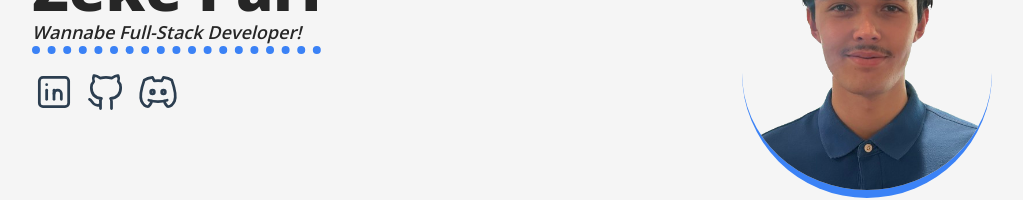
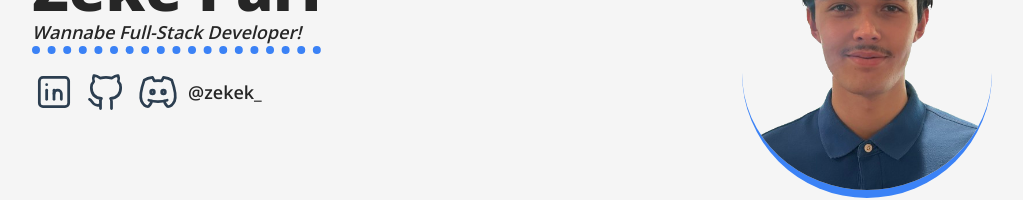
Before and after one commit to zekepari/zekepari, a Next.js app: page / in a window 1280 px wide. Shown: the part 288-488 px from the top of the page, without its empty margins (128-1151 px from the left). Built offline with nearby package versions, Linux system fonts and the light colour scheme.

Commit message:
better discord contact

```diff
--- a/src/app/page.tsx
+++ b/src/app/page.tsx
@@ -10,10 +10,10 @@ export default function Home() {
             <div>
               <h1 className="text-6xl font-black">Zeke Pari</h1>
               <h2 className="text-lg font-semibold italic border-b-8 border-dotted border-blue-500 mb-4">Wannabe Full-Stack Developer!</h2>
-              <div className="flex space-x-2">
-                <LinkedIn className="hover:transition hover:stroke-blue-500 duration-300" />
-                <GitHub className="hover:transition hover:stroke-blue-500 duration-300" />
-                <Discord className="hover:transition hover:stroke-blue-500 duration-300" />
+              <div className="flex items-center space-x-2">
+                <a href="https://www.linkedin.com/in/ezekiel-pari-96a458258/" target="_blank"><LinkedIn className="hover:transition hover:stroke-blue-500 duration-300" /></a>
+                <a href="https://github.com/zekepari" target="_blank"><GitHub className="hover:transition hover:stroke-blue-500 duration-300" /></a>
+                <Discord /><span className="text-lg font-semibold text-neutral-800">@zekek_</span>
               </div>
             </div>
             <Image src='/me.png' alt="Picture of me" className="rounded-full border-b-8 border-blue-500 mb-4" width={250} height={250} quality={100} />
```
